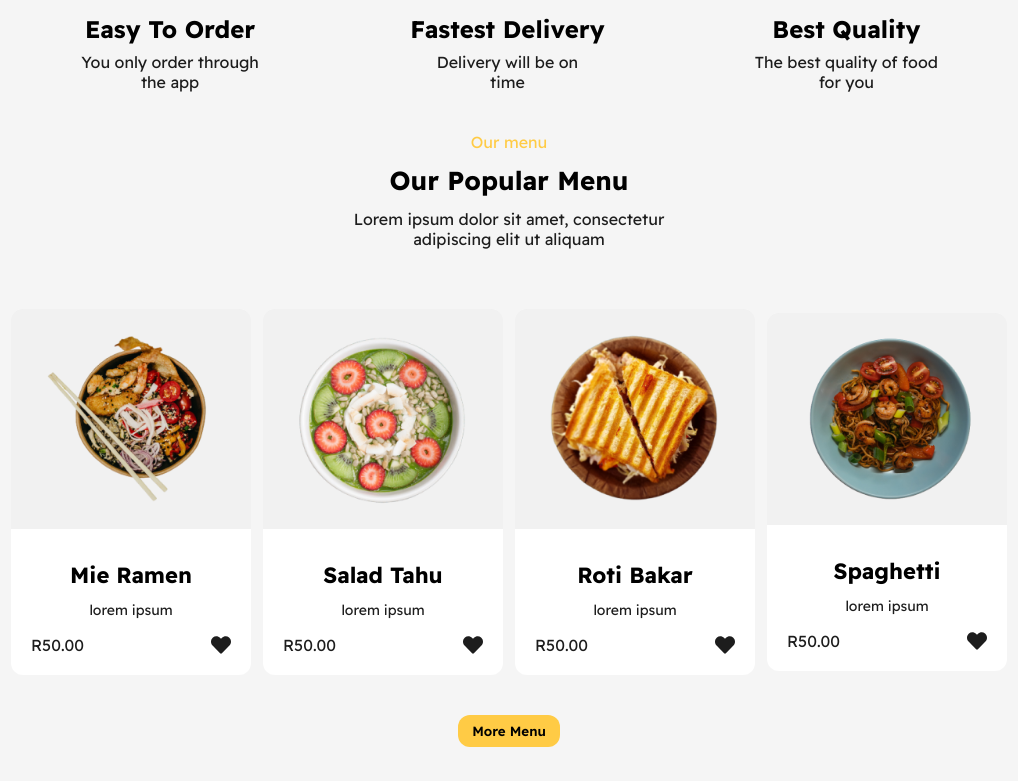
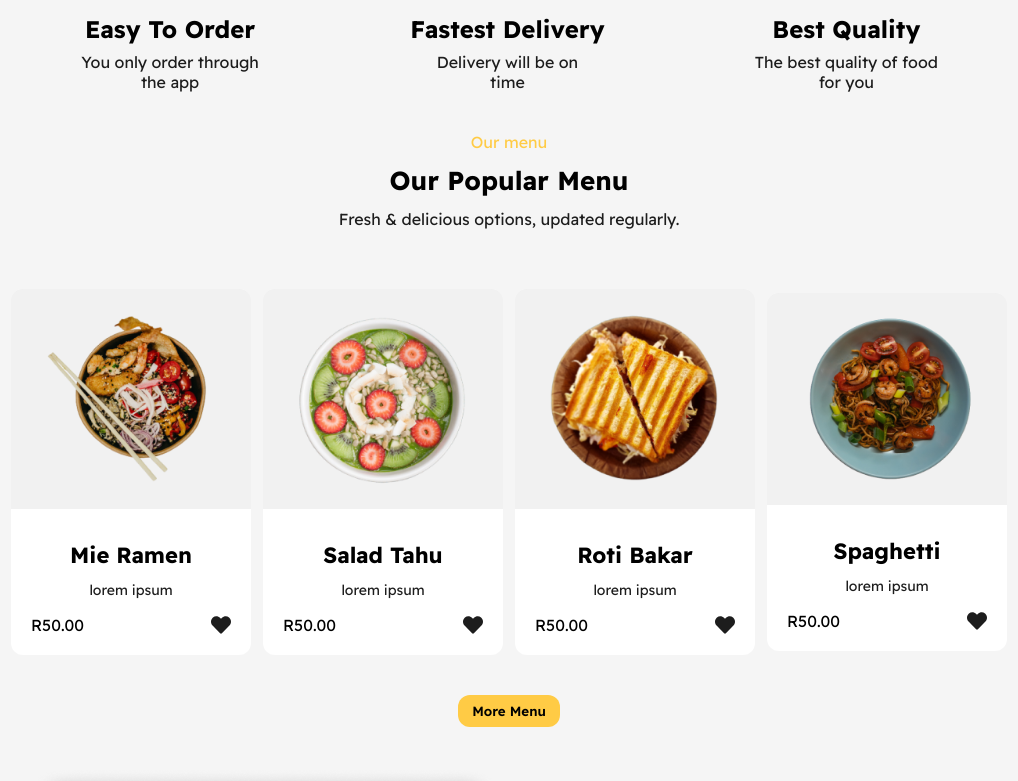
Before and after one commit to Kaydev-cmd/biteswift-app, a React (Vite) app in the folder frontend/: page / in a window 1280 px wide. Shown: the part 1140-1921 px from the top of the page, without its empty margins (131-1149 px from the left). Built offline with nearby package versions, Linux system fonts and the light colour scheme; no server answers; a web font is replaced by a local one.

Commit message:
Implemented dynamic menu display with loading state and show more functionality

```diff
--- a/frontend/src/pages/home/Home.jsx
+++ b/frontend/src/pages/home/Home.jsx
@@ -68,16 +68,20 @@ const Home = () => {
                 <span>Our menu</span>
               </p>
               <h3>Our Popular Menu</h3>
-              <p>
-                Lorem ipsum dolor sit amet, consectetur
-                <br />
-                adipiscing elit ut aliquam
-              </p>
-              <MenuCards />
-              <div className="menu-btn">
-                <button>More Menu</button>
-              </div>
+              <p>Fresh & delicious options, updated regularly.</p>
             </div>
+            {loading ? (
+              <p className="loading">Loading menu...</p>
+            ) : (
+              <>
+                <MenuCards items={displayedMenu} />
+                <div className="menu-btn">
+                  <button onClick={() => setShowMore(!showMore)}>
+                    {showMore ? "Show Less" : "More Menu"}
+                  </button>
+                </div>
+              </>
+            )}
           </div>
         </div>
       </section>
```
